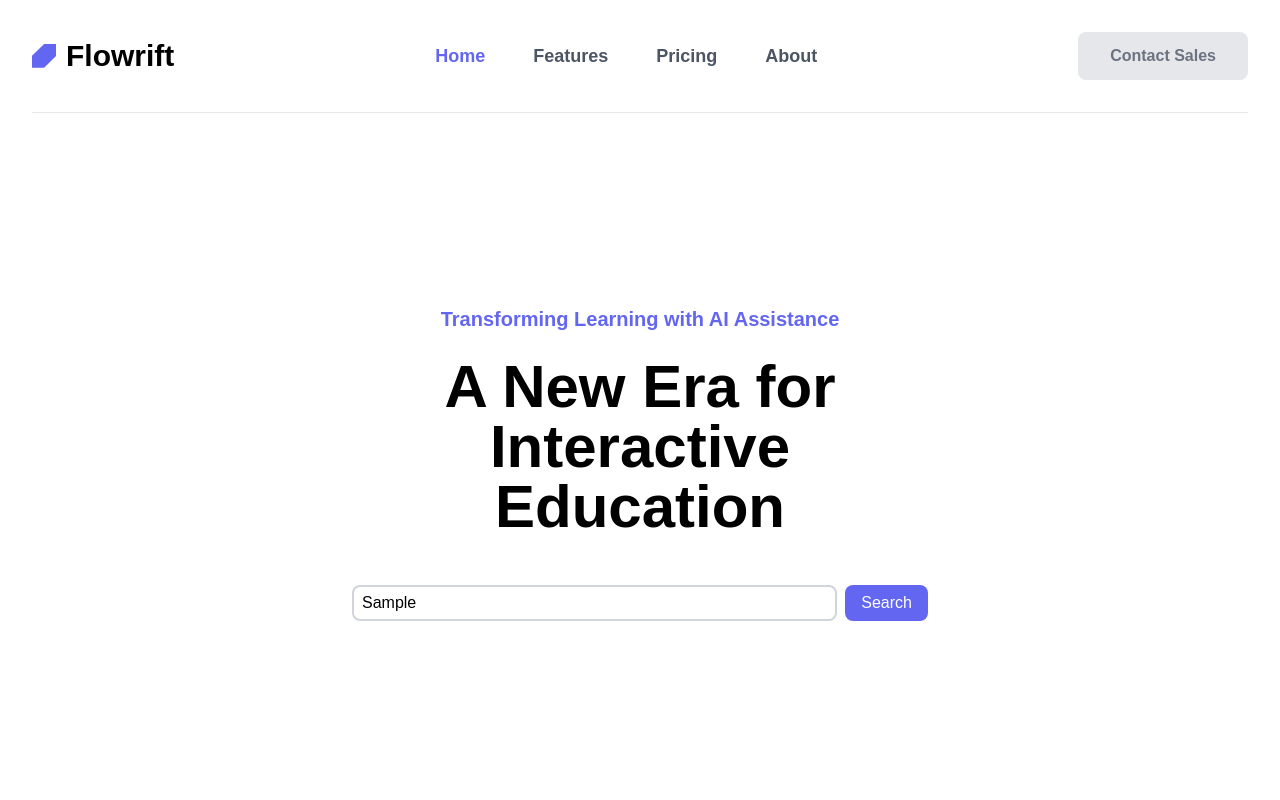
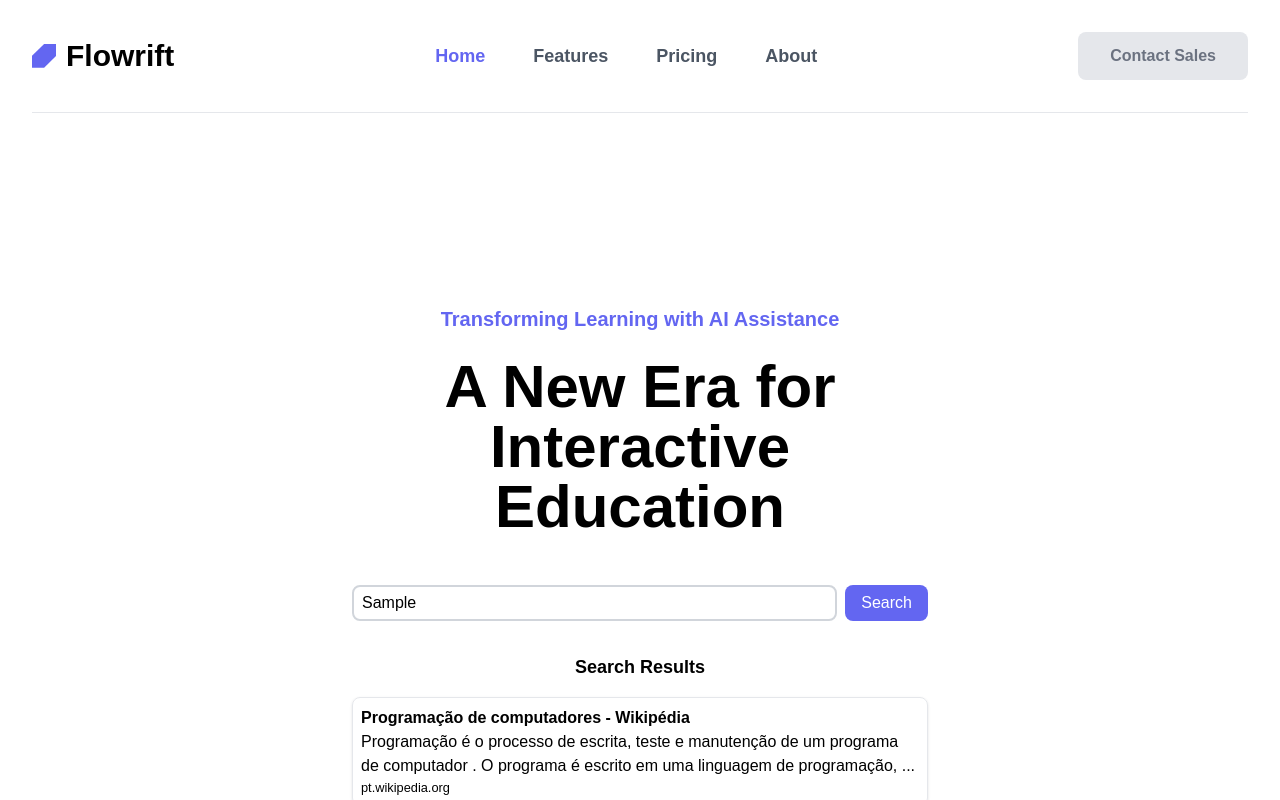
Before and after one commit to alanrochagomes/frontend-web-intermediario-nextjs-typescript, a Next.js app: page / in a window 1280 px wide. Both pictures are taken after typing "Sample" into the empty fields and a click on the input "Search". Shown: the top 800 px of the page. Built offline with nearby package versions, Linux system fonts and the light colour scheme; no server answers.

Commit message:
feat(search): display results

```diff
--- a/src/app/api/submit/route.ts
+++ b/src/app/api/submit/route.ts
@@ -6,7 +6,9 @@ import { SearchResult } from "@/model/SearchResult";
 // const key = process.env.SCRAPFLY_API_KEY ?? "";
 // const client = new ScrapflyClient({ key });
 
-export async function POST(request: NextRequest) {
+export async function POST(
+  request: NextRequest
+): Promise<NextResponse<SearchResult[]>> {
   const data = await request.formData();
 
   // TODO: Implement form submission
@@ -66,6 +68,4 @@ export async function POST(request: NextRequest) {
     console.error("Erro ao buscar dados da API:", error);
     throw new Error("Falha na busca, tente novamente.");
   }
-
-  return NextResponse.json({ teste: 1 });
 }
--- a/src/components/hero-section.tsx
+++ b/src/components/hero-section.tsx
@@ -1,8 +1,11 @@
 "use client";
 
-import { FormEvent } from "react";
+import { SearchResult } from "@/model/SearchResult";
+import { FormEvent, useState } from "react";
 
 export default function HeroSection() {
+  const [searchResults, setSearchResults] = useState<SearchResult[]>([]);
+
   async function onSubmit(event: FormEvent<HTMLFormElement>) {
     event.preventDefault();
 
@@ -12,10 +15,12 @@ export default function HeroSection() {
       body: formData,
     });
 
-    const data = await response.json();
+    const data: SearchResult[] = await response.json();
 
     // TODO: Implement response handling
     console.log("client", { data });
+
+    setSearchResults(data);
   }
 
   return (
@@ -43,6 +48,26 @@ export default function HeroSection() {
             value="Search"
           />
         </form>
+
+        {/* Search Result List */}
+        <div className="text-black my-8 w-full">
+          <h2 className="text-lg font-bold">Search Results</h2>
+
+          <div className="flex flex-col my-4 gap-4">
+            {/* Search Result Card */}
+            {searchResults.map((searchResult, index) => (
+              <a
+                href={searchResult.url}
+                key={`searchResult_${index}`}
+                className="flex flex-col p-2 border rounded-lg shadow text-left hover:bg-gray-100"
+              >
+                <h3 className="font-bold">{searchResult.title}</h3>
+                <p>{searchResult.text}</p>
+                <small>{searchResult.displayUrl}</small>
+              </a>
+            ))}
+          </div>
+        </div>
 
         {/* <div className="flex w-full flex-col gap-2.5 sm:flex-row sm:justify-center">
           <a
```
